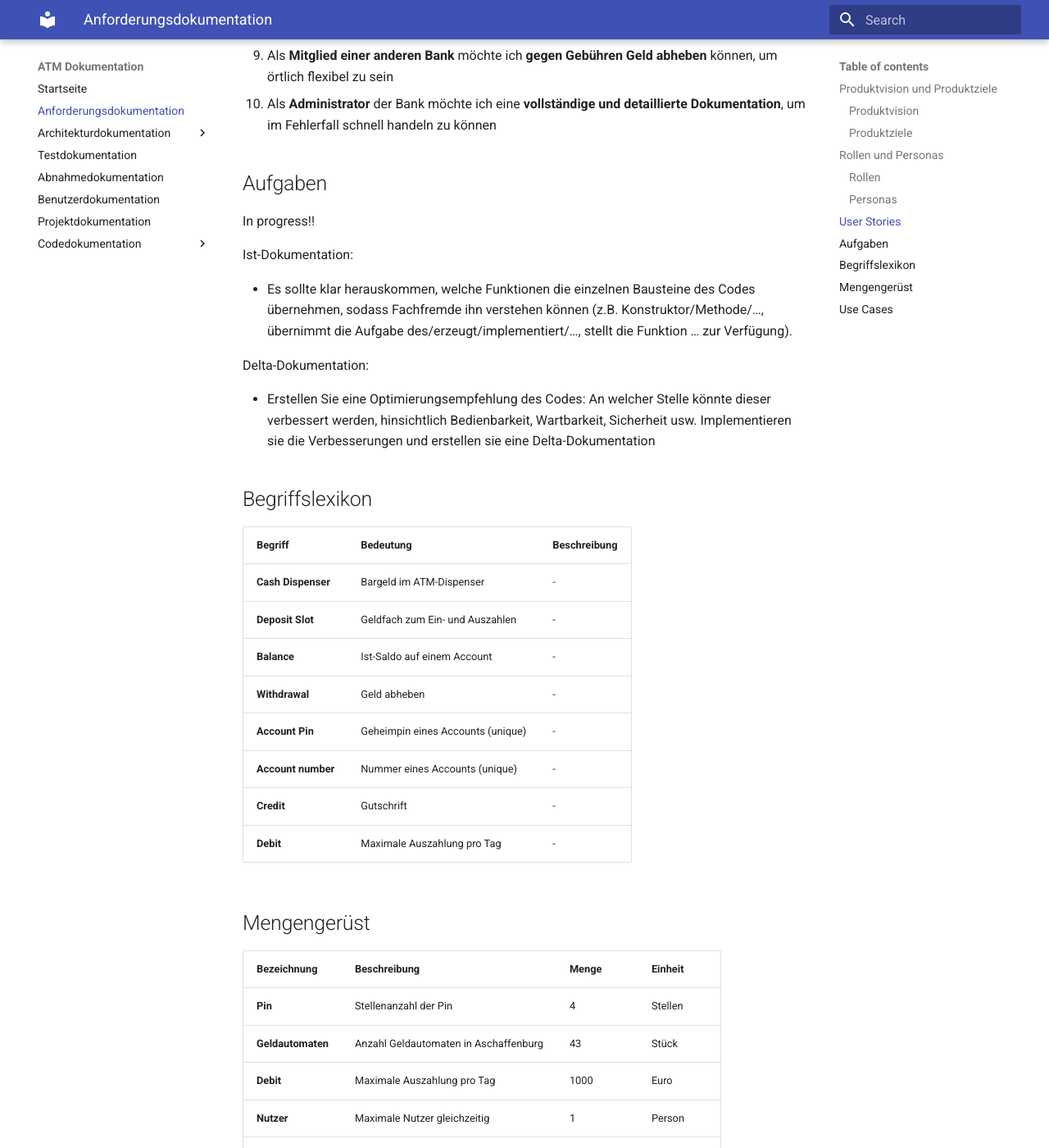
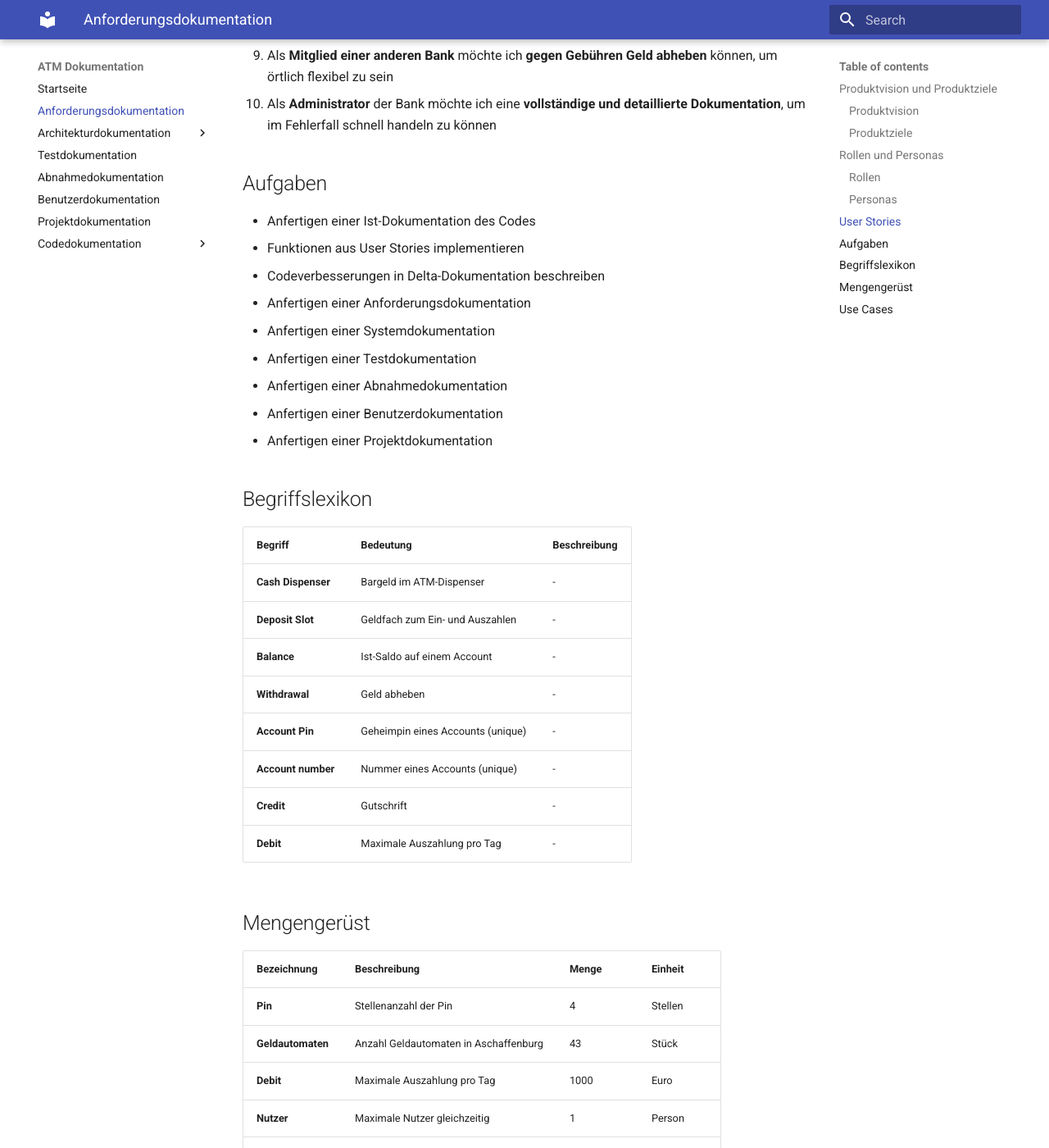
Before and after one commit to Halfpipe-SD/ATM, an MkDocs documentation site: the page built from docs/docs/requirements-docs.md, in a window 1280 px wide and 1400 px high, scrolled down 5032 px. Shown: the whole window at 82% size. Built offline with MkDocs 1.6.1 and Material for MkDocs 9.7.7, drawn with Linux system fonts in a browser that asks for light colours.

Commit message:
#1 Überarbeiten der Aufgaebn

```diff
--- a/docs/docs/requirements-docs.md
+++ b/docs/docs/requirements-docs.md
@@ -98,15 +98,15 @@ Die Aufgabe unseres Teams ist es den bereits vorhandenen Code so zu überarbeite
 
 ## Aufgaben
 
-In progress!!
-
-Ist-Dokumentation:
-
-- Es sollte klar herauskommen, welche Funktionen die einzelnen Bausteine des Codes übernehmen, sodass Fachfremde ihn verstehen können (z.B. Konstruktor/Methode/…, übernimmt die Aufgabe des/erzeugt/implementiert/…, stellt die Funktion … zur Verfügung).
-
-Delta-Dokumentation:
-
-- Erstellen Sie eine Optimierungsempfehlung des Codes: An welcher Stelle könnte dieser verbessert werden, hinsichtlich Bedienbarkeit, Wartbarkeit, Sicherheit usw. Implementieren sie die Verbesserungen und erstellen sie eine Delta-Dokumentation
+- Anfertigen einer Ist-Dokumentation des Codes
+- Funktionen aus User Stories implementieren
+- Codeverbesserungen in Delta-Dokumentation beschreiben
+- Anfertigen einer Anforderungsdokumentation
+- Anfertigen einer Systemdokumentation
+- Anfertigen einer Testdokumentation
+- Anfertigen einer Abnahmedokumentation
+- Anfertigen einer Benutzerdokumentation
+- Anfertigen einer Projektdokumentation
 
 ## Begriffslexikon
 
```
Also changed, not shown: other parts of docs/docs/requirements-docs.md (+2 -3 lines).
